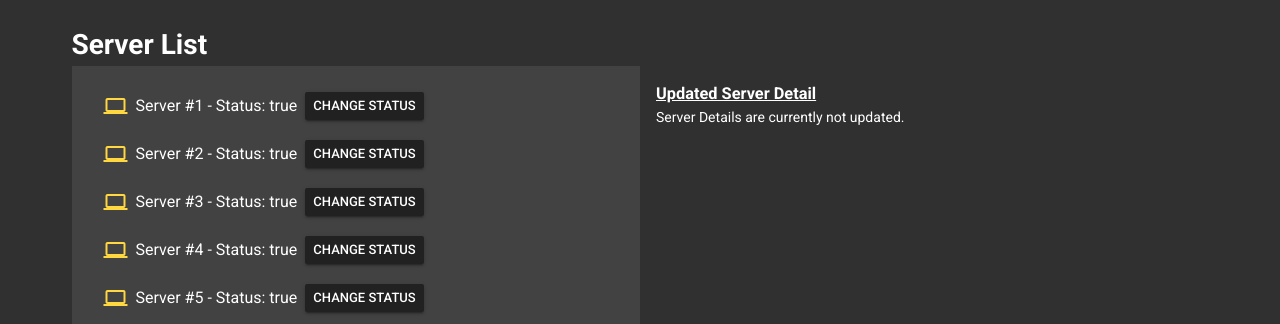
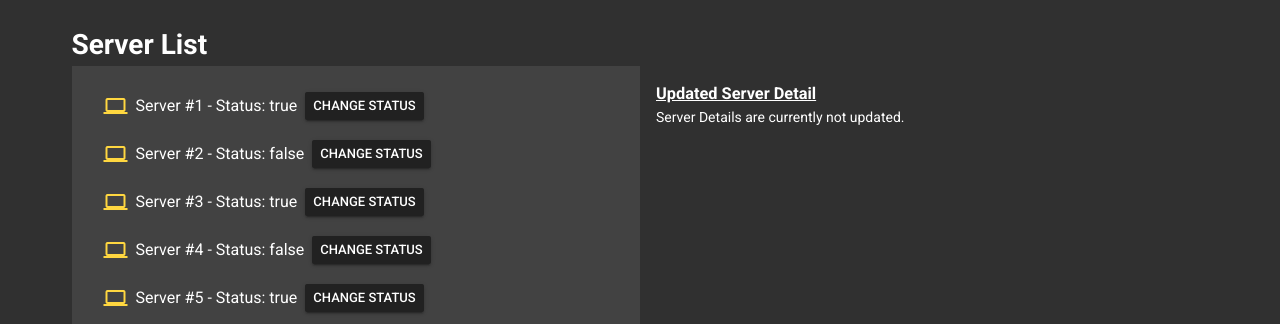
Before and after one commit to KennyStephens/project-7-kenny-stephens, a Vue app: page / in a window 1280 px wide. Shown: the top 324 px of the page. Built offline with nearby package versions, Linux system fonts and the light colour scheme.

Commit message:
Updating toggle switches

```diff
--- a/src/components/AppServers.vue
+++ b/src/components/AppServers.vue
@@ -4,8 +4,8 @@
             <v-list-tile
                 v-for="(server, i) in serverList" :key="i">
                 <v-icon color="amber accent-2" class="mr-2">computer</v-icon>
-                {{ server }} - Status: {{ status }}
-                <v-btn @click="statusChange" small>Change Status</v-btn>
+                {{ server.Name }} - Status: {{ server.status }}
+                <v-btn @click="statusChange(i)" small>Change Status</v-btn>
             </v-list-tile>
                 <v-btn @click="updateServers" small light>Update Servers</v-btn>
         </v-list>
@@ -18,13 +18,18 @@
     export default {
         data() {
             return {
-                serverList: ['Server #1', 'Server #2', 'Server #3','Server #4', 'Server #5'],
-                status: true
+                serverList: [
+				{ Name: "Server #1", status: true },
+				{ Name: "Server #2", status: false },
+				{ Name: "Server #3", status: true },
+				{ Name: "Server #4", status: false },
+				{ Name: "Server #5", status: true }
+                ]
             }
         },
         methods: {
-            statusChange() {
-
+            statusChange(i) {
+                this.serverList[i].status = !this.serverList[i].status;
             },
             updateServers() {
                 eventBus.$emit('updated', 'Server Details are currently updated.');
```
